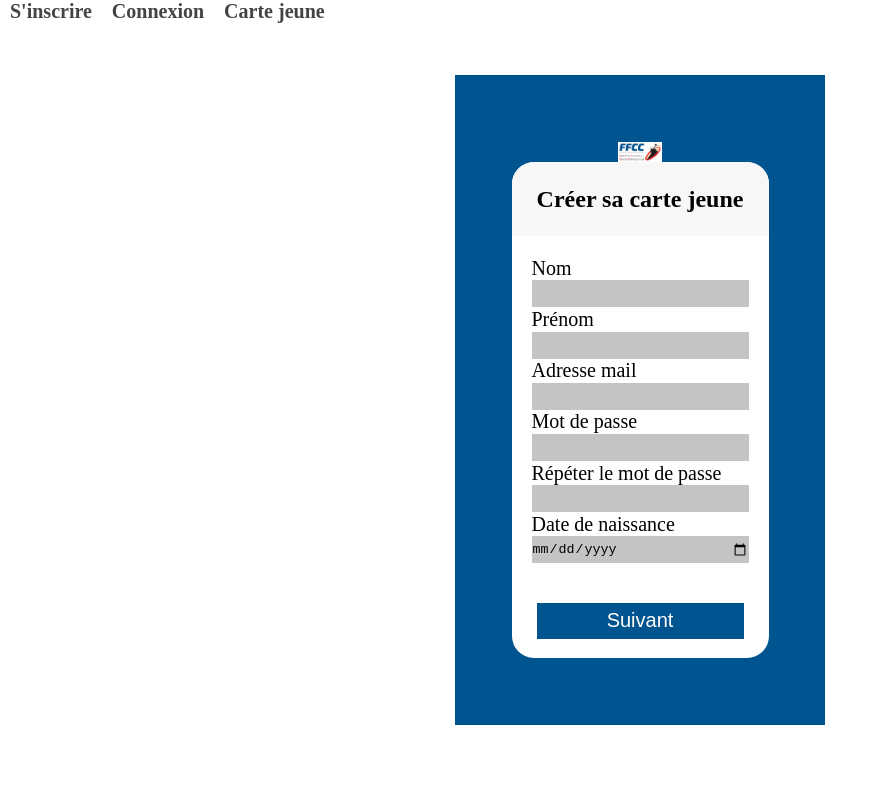
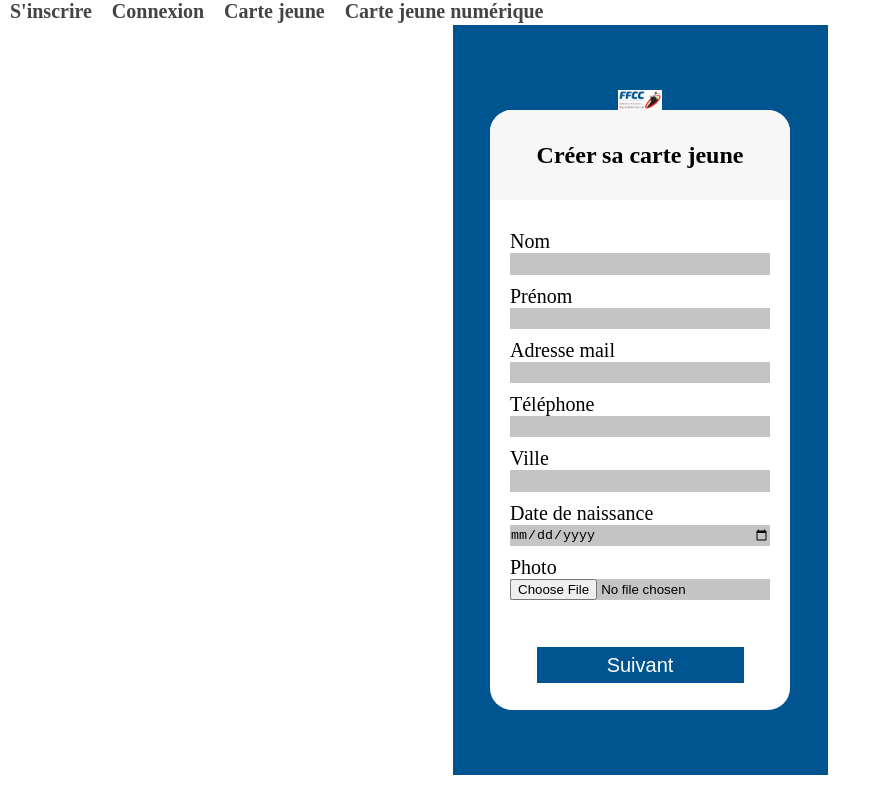
Before and after one commit to Feliiks/carte-jeune-ffcc, an Angular app: page /carte-jeune in a window 1280 px wide. Shown: the whole page, without its empty margins (0-880 px from the left). Built offline with nearby package versions, Linux system fonts and the light colour scheme.

Commit message:
Feat: structure carte jeune, edit: carte jeune formulaire

```diff
--- a/src/app/app-routing.module.ts
+++ b/src/app/app-routing.module.ts
@@ -3,11 +3,13 @@ import { RouterModule, Routes } from '@angular/router';
 import {RegisterComponent} from "./components/register/register.component";
 import {LoginComponent} from "./components/login/login.component";
 import {CarteJeuneComponent} from "./components/carte-jeune/carte-jeune.component";
+import {CarteJeuneNumeriqueComponent} from "./components/carte-jeune-numerique/carte-jeune-numerique.component";
 
 const routes: Routes = [
   {path: 'register', component: RegisterComponent},
   {path: 'login', component: LoginComponent},
-  {path: 'carte-jeune', component: CarteJeuneComponent}
+  {path: 'carte-jeune', component: CarteJeuneComponent},
+  {path: 'carte-jeune-numerique', component: CarteJeuneNumeriqueComponent}
 ];
 
 @NgModule({
--- a/src/app/app.module.ts
+++ b/src/app/app.module.ts
@@ -7,6 +7,7 @@ import { RegisterComponent } from './components/register/register.component';
 import { LoginComponent } from './components/login/login.component';
 import { CarteJeuneComponent } from './components/carte-jeune/carte-jeune.component';
 import { LayoutComponent } from './components/layout/layout.component';
+import { CarteJeuneNumeriqueComponent } from './components/carte-jeune-numerique/carte-jeune-numerique.component';
 
 @NgModule({
   declarations: [
@@ -14,7 +15,8 @@ import { LayoutComponent } from './components/layout/layout.component';
     RegisterComponent,
     LoginComponent,
     CarteJeuneComponent,
-    LayoutComponent
+    LayoutComponent,
+    CarteJeuneNumeriqueComponent
   ],
   imports: [
     BrowserModule,
--- /dev/null
+++ b/src/app/components/carte-jeune-numerique/carte-jeune-numerique.component.css
@@ -0,0 +1,18 @@
+.container {
+  width: 500px; height: 250px;
+
+  position: absolute;
+  top: 0; left: 0; right: 0; bottom: 0;
+  margin: auto;
+
+  background: #00548F;
+}
+
+.photo {
+  height: 150px; width: 125px;
+
+  margin: 1rem;
+  top: 0; left: 0;
+
+  background: #fff;
+}
--- /dev/null
+++ b/src/app/components/carte-jeune-numerique/carte-jeune-numerique.component.html
@@ -0,0 +1,3 @@
+<div class="container">
+  <div class="photo"></div>
+</div>
--- /dev/null
+++ b/src/app/components/carte-jeune-numerique/carte-jeune-numerique.component.ts
@@ -0,0 +1,15 @@
+import { Component, OnInit } from '@angular/core';
+
+@Component({
+  selector: 'app-carte-jeune-numerique',
+  templateUrl: './carte-jeune-numerique.component.html',
+  styleUrls: ['./carte-jeune-numerique.component.css']
+})
+export class CarteJeuneNumeriqueComponent implements OnInit {
+
+  constructor() { }
+
+  ngOnInit(): void {
+  }
+
+}
--- a/src/app/components/carte-jeune/carte-jeune.component.css
+++ b/src/app/components/carte-jeune/carte-jeune.component.css
@@ -1,5 +1,5 @@
 .container {
-  height: 650px; width: 370px;
+  height: 750px; width: 375px;
 
   position: absolute;
   margin: auto;
@@ -13,7 +13,7 @@
 }
 
 .form {
-  height: 496px; width: 257px;
+  height: 600px; width: 300px;
 
   display: flex;
   flex-direction: column;
@@ -53,6 +53,10 @@ section {
   justify-content: space-around;
 }
 
+label {
+  margin-top: 10px;
+}
+
 input {
   height: 27px;
 
--- a/src/app/components/carte-jeune/carte-jeune.component.html
+++ b/src/app/components/carte-jeune/carte-jeune.component.html
@@ -15,14 +15,17 @@
         <label for="email">Adresse mail</label>
         <input type="text" id="email" name="email" />
 
-        <label for="password">Mot de passe</label>
-        <input type="password" id="password" name="password" />
+        <label for="telephone">Téléphone</label>
+        <input type="text" id="telephone" name="telephone" />
 
-        <label for="repeat-password">Répéter le mot de passe</label>
-        <input type="password" id="repeat-password" name="repeat-password" />
+        <label for="city">Ville</label>
+        <input type="password" id="city" name="city" />
 
         <label for="birthdate">Date de naissance</label>
         <input type="date" id="birthdate" name="birthdate" />
+
+        <label for="photo">Photo</label>
+        <input type="file" id="photo" name="photo" />
       </form>
     </section>
     <footer>
--- a/src/app/components/layout/layout.component.html
+++ b/src/app/components/layout/layout.component.html
@@ -8,4 +8,7 @@
   <li>
     <a href="/carte-jeune">Carte jeune</a>
   </li>
+  <li>
+    <a href="/carte-jeune-numerique">Carte jeune numérique</a>
+  </li>
 </ul>
```
Also changed, not shown: 1 other file (tests, documents, lock files or other folders).
